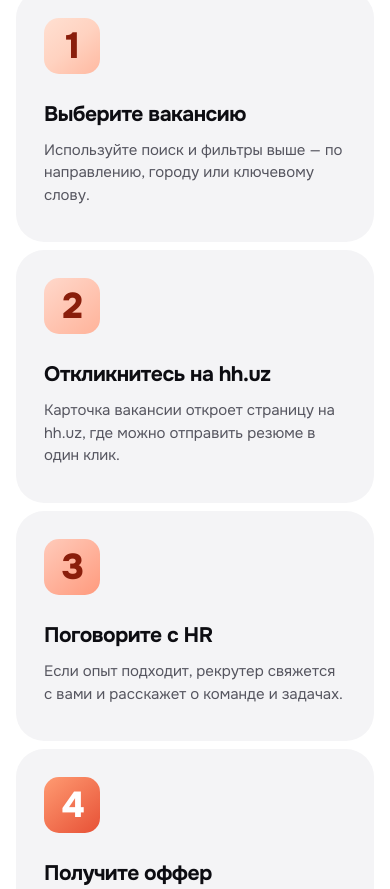
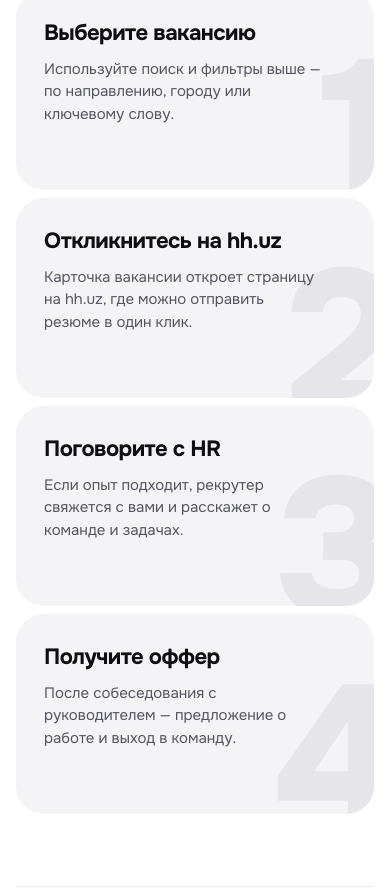
Before and after one commit to zhumaniezov/adm-global-careers, a plain HTML site: page index.html in a window 390 px wide. Shown: the part 7600-8489 px from the top of the page. Drawn offline with Linux system fonts and the light colour scheme.

Commit message:
Hiring steps: large background numerals instead of badges
Co-Authored-By: Claude Opus 5.5 <noreply@anthropic.com>
Claude-Session: https://claude.ai/code/session_01285RDZMPH7U6n6QXZpnapB

```diff
--- a/index.html
+++ b/index.html
@@ -10,7 +10,7 @@
 <link rel="preconnect" href="https://fonts.googleapis.com">
 <link rel="preconnect" href="https://fonts.gstatic.com" crossorigin>
 <link href="https://fonts.googleapis.com/css2?family=Onest:wght@400;500;600;700;800&display=swap" rel="stylesheet">
-<link rel="stylesheet" href="style.css?v=20261127e">
+<link rel="stylesheet" href="style.css?v=20261127f">
 </head>
 <body>
 <a class="skip" href="#vacancies">К вакансиям</a>
@@ -189,10 +189,10 @@
   <section class="section wrap" aria-labelledby="steps-title">
     <h2 id="steps-title">Как устроен отбор</h2>
     <ol class="steps">
-      <li><span class="num">1</span><h3>Выберите вакансию</h3><p>Используйте поиск и фильтры выше — по направлению, городу или ключевому слову.</p></li>
-      <li><span class="num">2</span><h3>Откликнитесь на hh.uz</h3><p>Карточка вакансии откроет страницу на hh.uz, где можно отправить резюме в один клик.</p></li>
-      <li><span class="num">3</span><h3>Поговорите с HR</h3><p>Если опыт подходит, рекрутер свяжется с вами и расскажет о команде и задачах.</p></li>
-      <li><span class="num">4</span><h3>Получите оффер</h3><p>После собеседования с руководителем — предложение о работе и выход в команду.</p></li>
+      <li><span class="step-num" aria-hidden="true">1</span><h3>Выберите вакансию</h3><p>Используйте поиск и фильтры выше — по направлению, городу или ключевому слову.</p></li>
+      <li><span class="step-num" aria-hidden="true">2</span><h3>Откликнитесь на hh.uz</h3><p>Карточка вакансии откроет страницу на hh.uz, где можно отправить резюме в один клик.</p></li>
+      <li><span class="step-num" aria-hidden="true">3</span><h3>Поговорите с HR</h3><p>Если опыт подходит, рекрутер свяжется с вами и расскажет о команде и задачах.</p></li>
+      <li><span class="step-num" aria-hidden="true">4</span><h3>Получите оффер</h3><p>После собеседования с руководителем — предложение о работе и выход в команду.</p></li>
     </ol>
   </section>
 
@@ -227,8 +227,8 @@
   </div>
 </footer>
 
-<script src="jobs-data.js?v=20261127e" defer></script>
-<script src="jobs.js?v=20261127e" defer></script>
-<script src="site.js?v=20261127e" defer></script>
+<script src="jobs-data.js?v=20261127f" defer></script>
+<script src="jobs.js?v=20261127f" defer></script>
+<script src="site.js?v=20261127f" defer></script>
 </body>
 </html>
--- a/style.css
+++ b/style.css
@@ -184,13 +184,11 @@ h2{font-size:clamp(32px,4.2vw,56px);font-weight:800;letter-spacing:-.04em;line-h
 
 /* steps */
 .steps{list-style:none;padding:0;margin:40px 0 0;display:grid;grid-template-columns:repeat(4,minmax(0,1fr));gap:8px}
-.steps li{background:var(--card);border-radius:var(--radius);padding:28px 28px 36px;min-height:300px}
-.steps .num{width:56px;height:56px;font-size:36px;border-radius:15px}
-.steps li:nth-child(2) .num{background:linear-gradient(140deg,#ffd8cb,#ffb39a);}
-.steps li:nth-child(3) .num{background:linear-gradient(140deg,#ffcbbb,#ff9a7d)}
-.steps li:nth-child(4) .num{background:linear-gradient(140deg,#ff9b72,#e75136);color:#fff}
-.steps h3{margin-top:28px;font-size:21px;font-weight:700;letter-spacing:-.025em;line-height:1.2}
-.steps p{margin-top:12px;font-size:15px;color:#55555f;line-height:1.5}
+.steps li{position:relative;isolation:isolate;overflow:hidden;background:var(--card);border-radius:var(--radius);padding:30px 28px;min-height:320px;transition:background .25s}
+.step-num{position:absolute;z-index:-1;right:-10px;bottom:-72px;font-size:320px;font-weight:800;line-height:1;letter-spacing:-.08em;color:#e5e5ea;transition:color .3s,transform .4s cubic-bezier(.2,.8,.2,1);user-select:none}
+.steps li:hover .step-num{color:#ffd9cc;transform:translateY(-8px)}
+.steps h3{font-size:22px;font-weight:700;letter-spacing:-.025em;line-height:1.2;max-width:90%}
+.steps p{margin-top:12px;font-size:15px;color:#55555f;line-height:1.5;max-width:92%}
 
 /* brands */
 .brands{display:flex;align-items:center;border-top:1px solid var(--line);border-bottom:1px solid var(--line);padding:30px 0}
@@ -222,7 +220,7 @@ footer{margin-top:72px;border-top:1px solid var(--line)}
   .art{width:27vw}
   .top nav{gap:22px;margin-left:24px}
   .companies{grid-template-columns:repeat(3,minmax(0,1fr))}
-  .steps{grid-template-columns:repeat(2,minmax(0,1fr))}.steps li{min-height:0}
+  .steps{grid-template-columns:repeat(2,minmax(0,1fr))}.steps li{min-height:260px}
 }
 @media(max-width:860px){
   .wrap{width:calc(100% - 32px)}
@@ -264,7 +262,7 @@ footer{margin-top:72px;border-top:1px solid var(--line)}
   .stat span{font-size:14px}
   .job-card{padding:20px;min-height:0}
   .job-title{font-size:19px}
-  .steps{grid-template-columns:1fr}
+  .steps{grid-template-columns:1fr}.steps li{min-height:200px}.step-num{font-size:200px;bottom:-46px}
   .companies{grid-template-columns:1fr 1fr}.companies li{padding:16px 18px;min-height:80px}.companies li>b{font-size:15px}.comp-cta{grid-column:1/-1}
   .brandmarks{flex-wrap:wrap;justify-content:center;gap:18px 28px}.brandmarks img{max-height:15px;max-width:28%}
   .foot nav{flex-wrap:wrap;gap:14px 20px}
```
